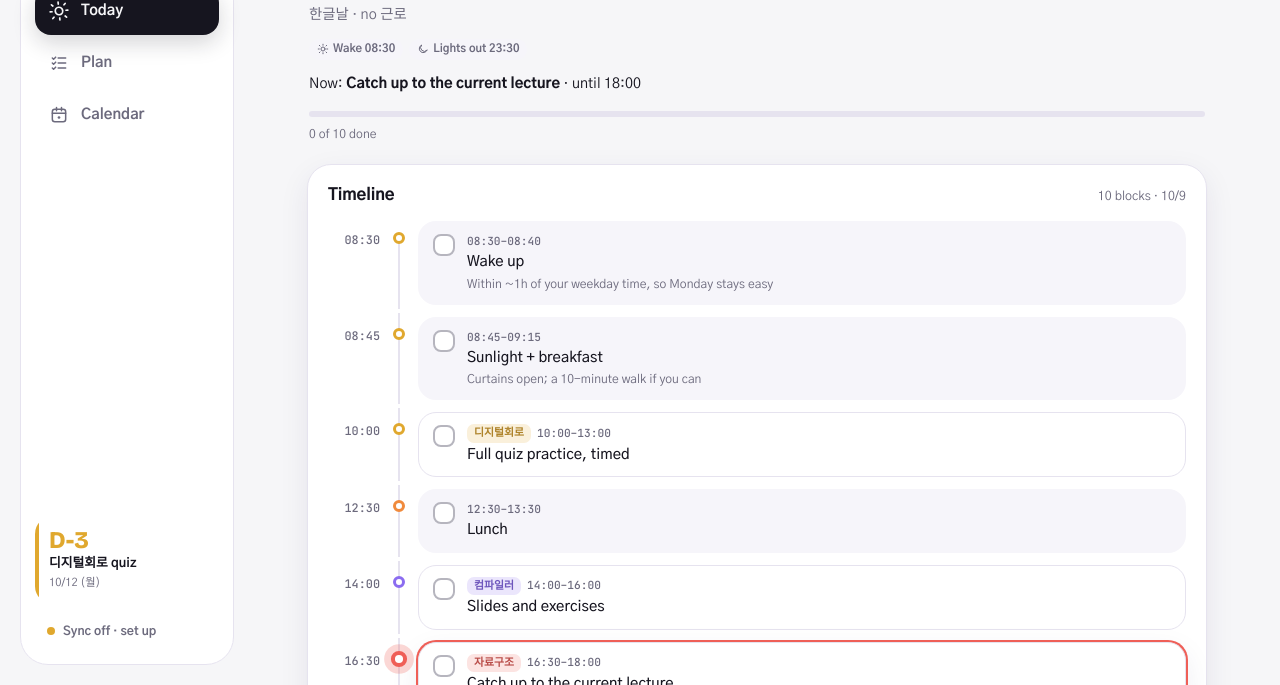
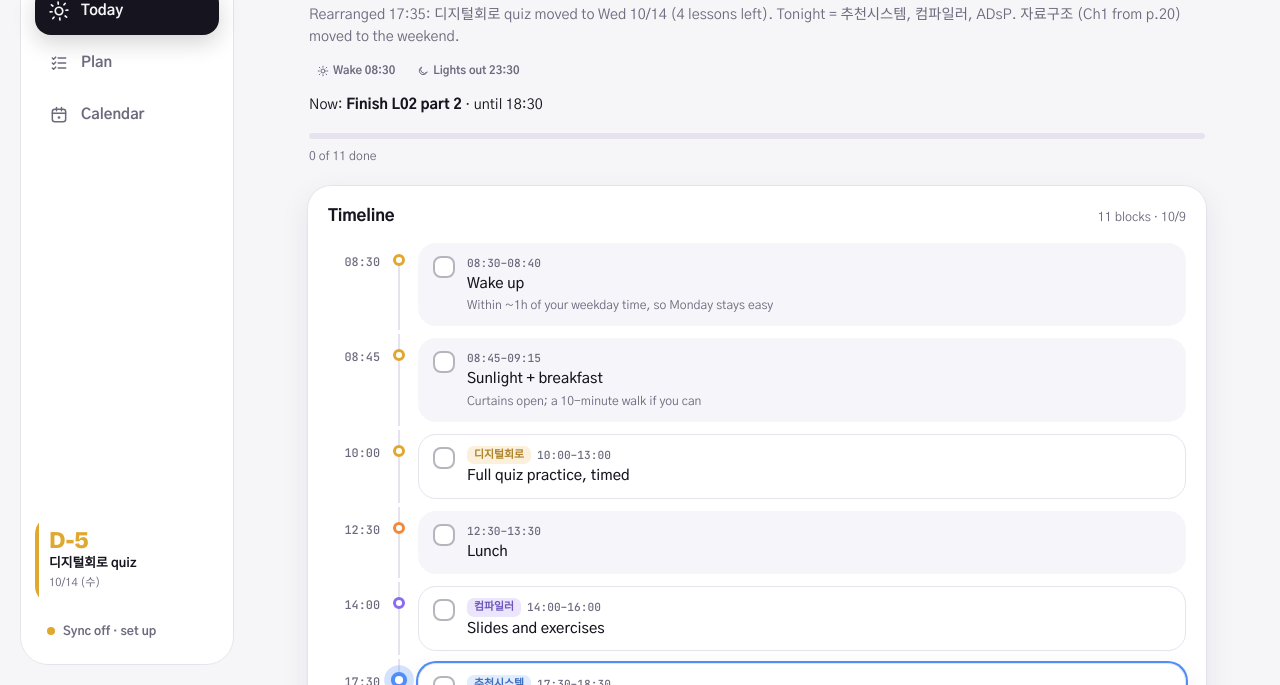
Before and after one commit to mjipark/myPlanner, a plain HTML site: page index.html in a window 1280 px wide. Shown: the part 115-800 px from the top of the page. Drawn offline with nearby package versions, Linux system fonts and the light colour scheme.

Commit message:
Add files via upload

```diff
--- a/index.html
+++ b/index.html
@@ -409,7 +409,7 @@ const C={VR:["가상현실","--vr"],DC:["디지털회로","--dc"],COMP:["컴파
 const TT={1:"자료구조 10:30 · 디지털회로 12:00 · 근로 14:00–17:00",2:"딥러닝 10:30 · 추천시스템 13:30 · 가상현실 15:00",3:"자료구조 10:30 · 디지털회로 12:00 · 컴파일러 15:00",4:"딥러닝 10:30 · 추천시스템 13:30 · 가상현실 15:00",5:"근로 09:00–12:00 · 컴파일러 15:00"};
 const HOLI={"2026-10-03":"개천절","2026-10-05":"대체공휴일","2026-10-09":"한글날"};
 const EXAMWEEK=d=>d>="2026-10-20"&&d<="2026-10-26";
-const MS=[["2026-10-02","ADsP registration closes 17:59 (registered ✓)","ADSP"],["2026-10-07","VR assignment due","VR"],["2026-10-12","디지털회로 quiz","DC"],["2026-10-20","가상현실 midterm","VR"],["2026-10-21","디지털회로 + 컴파일러","COMP"],["2026-10-22","딥러닝 + 추천시스템","DL"],["2026-10-26","자료구조 midterm","DS"],["2026-10-31","ADsP 51회","ADSP"]];
+const MS=[["2026-10-02","ADsP registration closes 17:59 (registered ✓)","ADSP"],["2026-10-07","VR assignment due","VR"],["2026-10-14","디지털회로 quiz","DC"],["2026-10-20","가상현실 midterm","VR"],["2026-10-21","디지털회로 + 컴파일러","COMP"],["2026-10-22","딥러닝 + 추천시스템","DL"],["2026-10-26","자료구조 midterm","DS"],["2026-10-31","ADsP 51회","ADSP"]];
 // [date, focus label, note, [[time, subject, task, exam?]]]
 const D=[
 ["2026-09-30","Start","Tired tonight: L02 p.21–34 and the VR spec moved to tomorrow. Lights out ~23:15.",[["Today","ADSP","Register for ADsP 51회 (Seoul center) if the site is open"],["Until 21:00","REC","L01 Introduction + L02 part 1 p.1–20 (quizzes: L01 9/10, L02 7/8)"],["Moved","VR","→ 10/1 commute: read the assignment spec, list every deliverable"],["~23:00–23:15","ADSP","Light pass only: confusion matrix formulas (accuracy, precision, recall, F1, specificity), then sleep"],["Moved","REC","→ 10/1 07:45: finish L02 part 1 (p.21–34)"]]],
@@ -421,17 +421,17 @@ const D=[
 ["2026-10-06","","",[["11:45–13:15","DL","Catch up to the current lecture"],["19:00–21:00","VR","Final check. Submit tonight if you can."],["21:00–21:30","DC","Quiz-range formulas"],["21:30–22:00","ADSP","Mixed calculation set #2"]]],
 ["2026-10-07","","VR assignment due",[["Deadline","VR","Submit VR assignment",1],["13:15–15:00","DC","Quiz prep: redo lecture examples"],["19:00–21:00","DC","Quiz prep: problem sets"],["21:00–21:30","ADSP","R output: how to read summary(lm)"]]],
 ["2026-10-08","","",[["11:45–13:15","REC","Review this week's lectures"],["19:00–21:00","DC","Quiz prep: weak topics"],["21:00–21:30","ADSP","Regression coefficients, p-values, R², F-statistic"]]],
-["2026-10-09","Holiday","한글날 · no 근로",[["10:00–13:00","DC","Full quiz practice, timed"],["14:00–16:00","COMP","Slides and exercises"],["16:30–18:00","DS","Catch up to the current lecture"],["20:00–20:30","ADSP","Reading ANOVA tables"]]],
-["2026-10-10","","",[["10:00–12:00","DC","Fix mistakes from yesterday's practice"],["13:00–15:00","DL","Midterm-range first pass"],["15:30–17:00","REC","Midterm-range first pass"],["20:00–20:30","ADSP","t-test and chi-square output"]]],
-["2026-10-11","","",[["10:00–12:00","DC","Final quiz review: formula sheet + timed mock"],["13:00–15:00","COMP","Midterm-range first pass"],["15:30–17:00","VR","Midterm-range first pass"],["20:00–20:30","ADSP","Mixed R-output set"]]],
-["2026-10-12","","디지털회로 quiz in class",[["09:30–10:20","DC","Quick formula review before class"],["12:00","DC","디지털회로 quiz",1],["19:00–21:00","DS","Midterm-range review"],["21:00–21:30","ADSP","Hypothesis testing: 1종/2종 오류, p-value"]]],
-["2026-10-13","Midterm push","",[["11:45–13:15","DL","Midterm prep"],["19:00–21:00","COMP","Midterm prep: slides + exercises"],["21:00–21:30","ADSP","Sampling methods, Pearson vs Spearman"]]],
-["2026-10-14","","",[["13:15–15:00","DC","Midterm prep"],["19:00–21:00","DL","Midterm prep"],["21:00–21:30","ADSP","Time series: 정상성, AR / MA / ARIMA"]]],
-["2026-10-15","","",[["Today","AICE","Check November AICE Associate dates on aice.study and register"],["11:45–13:15","REC","Midterm prep"],["19:00–21:00","DC","Midterm practice problems"],["21:00–21:30","ADSP","PCA: scree plot, explained variance"]]],
-["2026-10-16","","",[["12:00–14:45","COMP","Midterm practice problems"],["19:00–21:00","REC","Midterm prep"],["21:00–21:30","ADSP","Decision trees: Gini, entropy, pruning"]]],
-["2026-10-17","","",[["10:00–12:30","COMP","Practice problems, timed"],["13:30–16:00","DC","Practice problems, timed"],["16:30–18:00","DL","Midterm prep"],["20:00–20:30","ADSP","Ensembles: bagging, boosting, random forest"]]],
-["2026-10-18","","",[["10:00–12:30","DL","Practice and past questions"],["13:30–15:30","REC","Practice and past questions"],["16:00–18:30","VR","Full midterm review"],["20:00–20:30","ADSP","Clustering: 계층적 연결법, k-means, SOM"]]],
-["2026-10-19","","Last day before exams. ADsP paused until 10/26.",[["09:00–10:20","VR","Summary sheet"],["13:15–14:00","VR","Weak spots"],["19:00–20:30","VR","Final review"],["20:30–22:00","DC","Light review: formula sheet"]]],
+["2026-10-09", "Rearranged", "Rearranged 17:35: 디지털회로 quiz moved to Wed 10/14 (4 lessons left). Tonight = 추천시스템, 컴파일러, ADsP. 자료구조 (Ch1 from p.20) moved to the weekend.", [["10:00–13:00", "DC", "Full quiz practice, timed"], ["14:00–16:00", "COMP", "Slides and exercises"], ["Moved", "DS", "→ 10/10–10/11 evenings: Ch1 from p.20"], ["17:30–18:30", "REC", "Finish L02 part 2"], ["19:00–21:00", "COMP", "First pass: 1. Course Overview + 2. Lexical Analysis. Start a one-page concept list (definitions, regex→NFA, NFA→DFA)"], ["21:00–21:30", "ADSP", "Reading ANOVA tables"]]],
+["2026-10-10", "", "", [["10:00–12:30", "DC", "Lesson 1 of the 4 left: read, then redo every worked example without looking"], ["13:30–16:00", "DC", "Lesson 2: read, then redo every worked example"], ["16:30–17:30", "REC", "Midterm-range first pass (short)"], ["Moved", "DL", "Midterm first pass → 10/13 and 10/14 blocks"], ["19:00–20:00", "DS", "Ch1 p.20 → end: performance analysis, asymptotic notation"], ["20:00–20:20", "COMP", "Recall from your concept list, no slides"], ["20:30–21:00", "ADSP", "t-test and chi-square output"]]],
+["2026-10-11", "", "", [["10:00–12:30", "DC", "Lesson 3: read, then redo every worked example"], ["13:30–15:30", "COMP", "3. Top-down Parsing first pass: FIRST/FOLLOW, LL(1) table, work the examples by hand"], ["16:00–17:30", "VR", "Midterm-range first pass"], ["19:00–20:00", "DS", "Finish Ch1, then start Ch2 (arrays, dynamic allocation)"], ["20:00–21:00", "ADSP", "Part 3 mock from the app, timed (baseline)"]]],
+["2026-10-12", "", "No quiz today (moved to Wed)", [["09:30–10:20", "DC", "Formula review: lessons 1–3"], ["14:00–17:00", "DC", "At 근로: Lesson 4, read + redo every worked example"], ["19:00–21:00", "DS", "Ch2: arrays, structures, polynomials, sparse matrix, strings"], ["21:00–21:20", "COMP", "Recall: lexer + FIRST/FOLLOW"], ["21:20–22:00", "ADSP", "Review every wrong answer from the baseline mock, mark weakest topics"]]],
+["2026-10-13", "Midterm push", "", [["11:45–13:15", "DL", "Midterm prep"], ["19:00–20:30", "DC", "Quiz prep: timed practice across all 4 lessons"], ["20:30–21:15", "DC", "Fix mistakes, write the formula/steps sheet"], ["21:15–21:30", "COMP", "Recall from concept list"], ["21:30–22:00", "ADSP", "Hypothesis testing: 1종/2종 오류, p-value"]]],
+["2026-10-14", "", "디지털회로 quiz in class", [["Morning", "DC", "Formula/steps sheet only, no new problems"], ["12:00", "DC", "디지털회로 quiz", 1], ["13:15–15:00", "DC", "Redo the quiz mistakes (counts as midterm prep)"], ["19:00–21:00", "DL", "Midterm prep"], ["21:00–21:30", "ADSP", "Sampling methods, Pearson vs Spearman"]]],
+["2026-10-15", "", "", [["Today", "AICE", "Check November AICE Associate dates on aice.study and register"], ["11:45–13:15", "REC", "Midterm prep"], ["19:00–21:00", "COMP", "4. Bottom-up Parsing first pass: LR items, SLR(1) table, work the examples by hand"], ["21:00–21:30", "DS", "Ch3 part 1: stacks, queues, circular queues"], ["21:30–22:00", "ADSP", "Time series: 정상성, AR / MA / ARIMA"]]],
+["2026-10-16", "", "", [["09:00–12:00", "DS", "At 근로: Ch3 part 2: maze, postfix evaluation, infix → postfix"], ["12:00–14:45", "COMP", "Practice by hand: NFA→DFA, FIRST/FOLLOW, LL(1) table"], ["19:00–21:00", "REC", "Midterm prep"], ["21:00–21:30", "ADSP", "PCA: scree plot, explained variance"]]],
+["2026-10-17", "", "", [["10:00–12:30", "COMP", "Practice, timed: LR items + SLR table, then concept-list recall"], ["13:30–16:00", "DC", "Midterm practice problems, timed"], ["16:30–18:00", "DL", "Midterm prep"], ["19:00–20:00", "DS", "Finish Ch3, skim Ch1–3 (reading done)"], ["20:00–20:30", "ADSP", "Decision trees: Gini, entropy, pruning"]]],
+["2026-10-18", "", "", [["10:00–12:30", "DL", "Practice and past questions"], ["13:30–15:30", "REC", "Practice and past questions"], ["16:00–18:30", "VR", "Full midterm review"], ["20:00–21:00", "ADSP", "Ensembles (bagging, boosting, RF) + clustering (계층적, k-means, SOM)"], ["21:00–21:20", "COMP", "Recall from concept list"]]],
+["2026-10-19", "", "Last day before exams. ADsP paused until 10/25.", [["09:00–10:20", "VR", "Summary sheet"], ["13:15–14:00", "VR", "Weak spots"], ["14:00–17:00", "COMP", "At 근로: concept list + one LL(1) and one SLR problem"], ["19:00–20:30", "VR", "Final review"], ["20:30–22:00", "DC", "Light review: formula sheet"]]],
 ["2026-10-20","Exam week","",[["Morning","VR","Last look at the summary sheet"],["15:00","VR","가상현실 midterm",1],["17:00–19:00","DC","Final review"],["20:00–22:00","COMP","Final review"]]],
 ["2026-10-21","","Two exams",[["Morning","DC","Formula sheet + 2 practice problems"],["12:00","DC","디지털회로 midterm",1],["13:15–14:45","COMP","Last look"],["15:00","COMP","컴파일러 midterm",1],["18:00–20:00","DL","Final review"],["20:30–22:00","REC","Final review"]]],
 ["2026-10-22","","Two exams",[["10:30","DL","딥러닝 midterm",1],["11:45–13:15","REC","Last look"],["13:30","REC","추천시스템 midterm",1],["Evening","GEN","Rest. Light 자료구조 skim only."]]],
@@ -447,7 +447,7 @@ const D=[
 ];
 
 /* Checkbox ids are date-index, so items are appended rather than inserted; display order sorts by time. */
-const RESORT={"2026-10-01":1,"2026-10-02":1};
+const RESORT={"2026-10-01":1,"2026-10-02":1,"2026-10-09":1};
 const ORDER=t=>{if(t==="Today")return -2;if(/^\d/.test(t)){const h=parseInt(t.slice(0,2),10);return (h<5?h+24:h)*60+parseInt(t.slice(3,5)||"0",10)}if(t==="Commute")return 540;if(t==="Morning")return 480;if(t==="Moved")return 2000;if(t==="Done")return -1;return 1500};
 const pad=n=>String(n).padStart(2,"0");
 const seoulToday=()=>{try{return new Intl.DateTimeFormat("en-CA",{timeZone:"Asia/Seoul"}).format(new Date())}catch(e){const d=new Date();return d.getFullYear()+"-"+pad(d.getMonth()+1)+"-"+pad(d.getDate())}};
```
